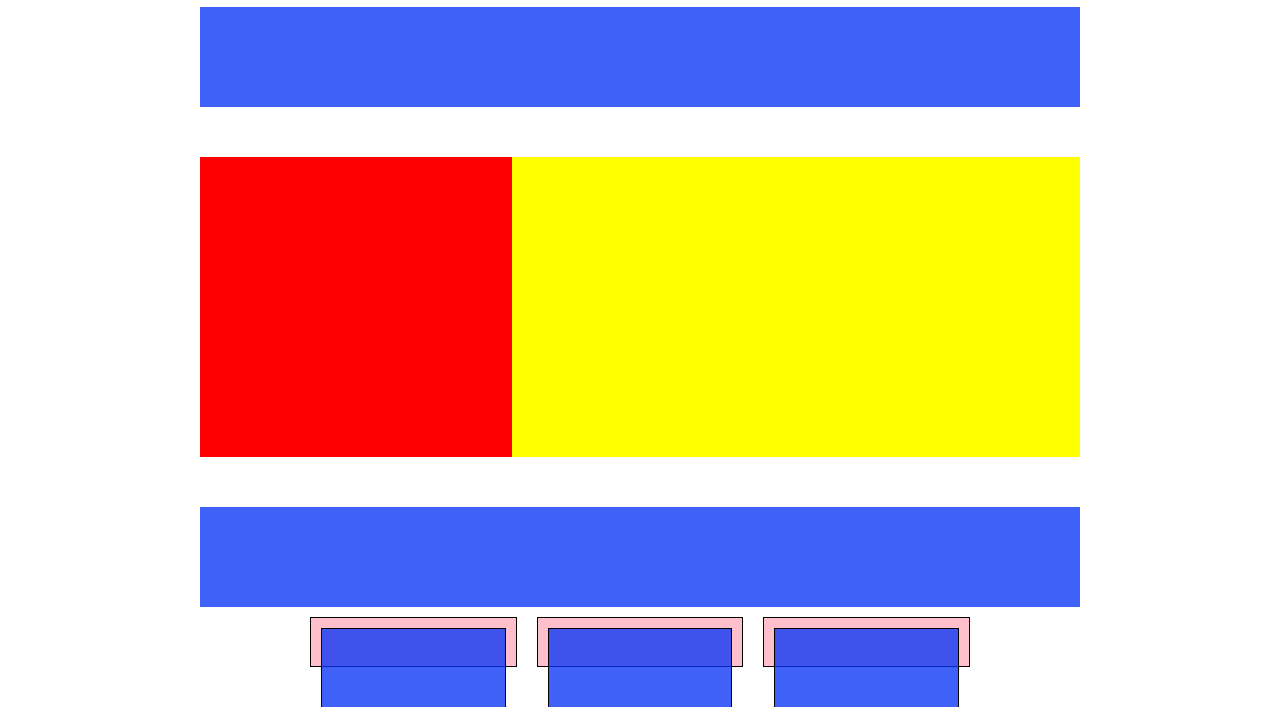
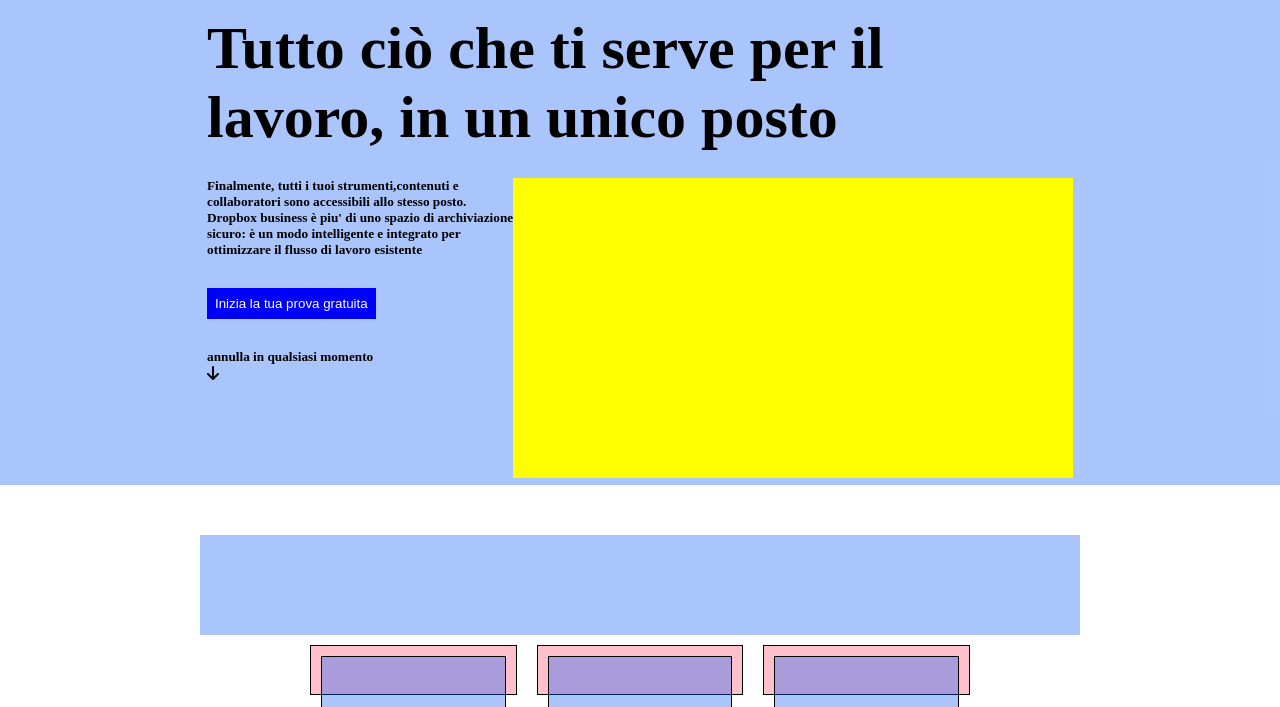
Before and after one commit to marco-scocca/htmlcss-dropbox, a plain HTML site: page index.html in a window 1280 px wide. Shown: the part 93-800 px from the top of the page. Drawn offline with Linux system fonts and the light colour scheme.

Commit message:
insert-arrow

```diff
--- a/css/style.css
+++ b/css/style.css
@@ -56,10 +56,14 @@ li {
     margin: 10px;
 }
 
+.margin30 {
+    margin-top: 30px;
+}
 
-
-
-
+.arrow {
+    width: 100px;
+    height: auto;
+}
 
 .red {
     background-color: red;
@@ -70,9 +74,23 @@ li {
 }
 
 .blu {
-    background-color: rgba(7, 51, 246, 0.773);
+    background-color: rgba(7, 87, 246, 0.342);
+    padding: 7px;
+
+}
+
+.btn {
     padding: 7px;
     color: white;
+    background-color: blue;
+    border: 1px solid blue;
+
+}
+
+.tasto-blu {
+    padding: 7px;
+    color: white;
+    background-color: blue;
 }
 
 .orange {
@@ -93,6 +111,8 @@ li {
     margin-right: 200px;
     width: 100%;
     margin-top: 50px;
+    color: black;
+    font-size: 30px;
 }
 
 .col40 {
--- a/index.html
+++ b/index.html
@@ -13,7 +13,7 @@
 
 <body>
     <header>
-        <div class="container">
+
         <div class="row">
             <div class="col10">
                 <img class="logo" src="./img/logo-small.png" alt="logo">
@@ -25,31 +25,43 @@
                     <li>Piani e Prezzi</li>
                 </ul>
             </div>
-
             <div class="col50">
                 <ul class="ul-accedi">
                     <li>Supporto</li>
                     <li>Contatta l'ufficio vendite</li>
                     <li>Accedi</li>
-                        <li class="blu">Inizia</li>
+                    <li class="tasto-blu">Inizia</li>
                 </ul>
             </div>
         </div>
         </div>
     </header>
     <main>
-        <div class="container">
+        <div class="container blu">
             <div class="row">
-                <div class="col100 blu">
+                <div class="col100 ">
+                    <h1><strong>Tutto ciò che ti serve per il</strong></h1>
+                    <h1><strong>lavoro, in un unico posto</strong></h1>
                 </div>
             </div>
         </div>
-
-        <div class="container">
+        <div class="container blu">
             <div class="row">
                 <div class="col40">
-                    <div class="content red">
+                    <div class="content">
+                        <h5>Finalmente, tutti i tuoi strumenti,contenuti e collaboratori sono accessibili allo stesso
+                            posto. Dropbox business è piu' di uno spazio di archiviazione sicuro: è un modo intelligente
+                            e integrato per ottimizzare il flusso di lavoro esistente </h5>
+                        <button class="btn margin30">Inizia la tua prova gratuita</button>
+                        <h5 class="margin30">annulla in qualsiasi momento</h5>
+                        <div class="arrow">
+                            <i class="fa-solid fa-arrow-down"></i>
                         </div>
+
+
+
+                    </div>
+
                 </div>
                 <div class="col60">
                     <div class="content1 yellow">
```
Lines whose indentation alone changed are shown as unchanged.
